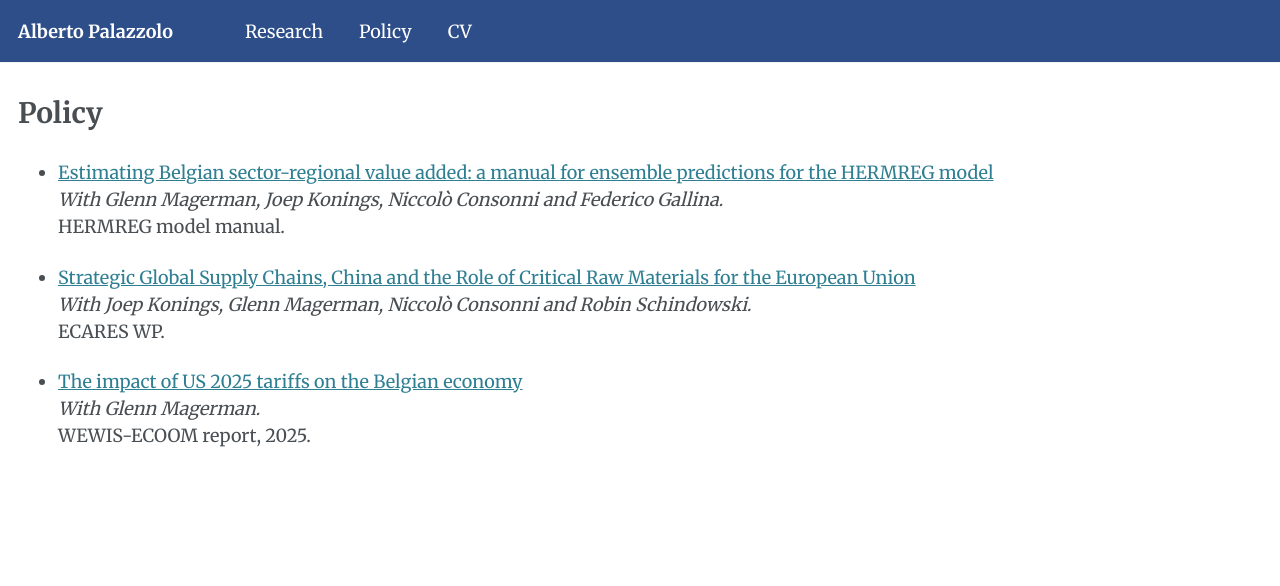
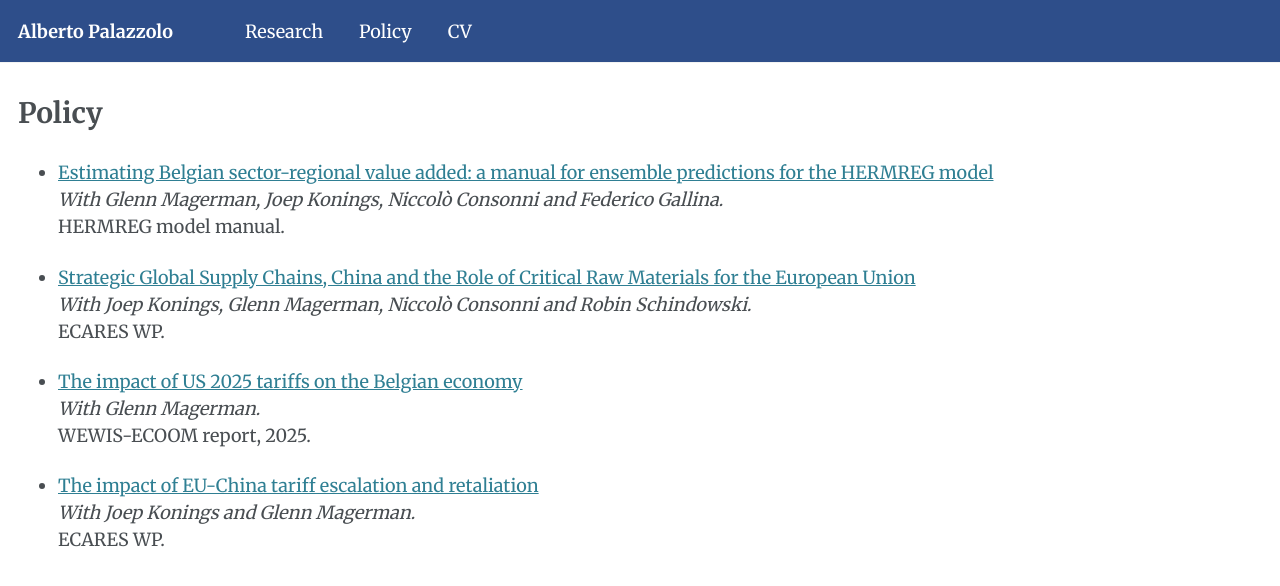
Before and after one commit to albepal/albepal.github.io, a Jekyll site: the page built from _pages/policy.md, in a window 1280 px wide. Shown: the top 586 px of the page. Built offline with Jekyll 4.4.1, drawn with Linux system fonts in a browser that asks for light colours.

Commit message:
Update policy paper links and add EU-China tariff report

```diff
--- a/_pages/policy.md
+++ b/_pages/policy.md
@@ -10,10 +10,14 @@
   *With Glenn Magerman, Joep Konings, Niccolò Consonni and Federico Gallina.*
   HERMREG model manual.
 
-* [Strategic Global Supply Chains, China and the Role of Critical Raw Materials for the European Union](/files/Strategic-Global-Supply-Chains-China-and-the-Role-of-Critical-Raw-Materials-for-the-European-Union.pdf)
+* [Strategic Global Supply Chains, China and the Role of Critical Raw Materials for the European Union](/files/WP_ECARES_2026_22_strategic_GVC_EU_China.pdf)
   *With Joep Konings, Glenn Magerman, Niccolò Consonni and Robin Schindowski.*
   ECARES WP.
 
-* [The impact of US 2025 tariffs on the Belgian economy](/files/The-impact-of-US-2025-tariffs-on-the-Belgian-economy.pdf)
+* [The impact of US 2025 tariffs on the Belgian economy](/files/WP_ECARES_2026_23_US_Tariffs.pdf)
   *With Glenn Magerman.*
   WEWIS-ECOOM report, 2025.
+
+* [The impact of EU-China tariff escalation and retaliation](/files/WP_ECARES_2026-20_EP_China.pdf)
+  *With Joep Konings and Glenn Magerman.*
+  ECARES WP.
```
